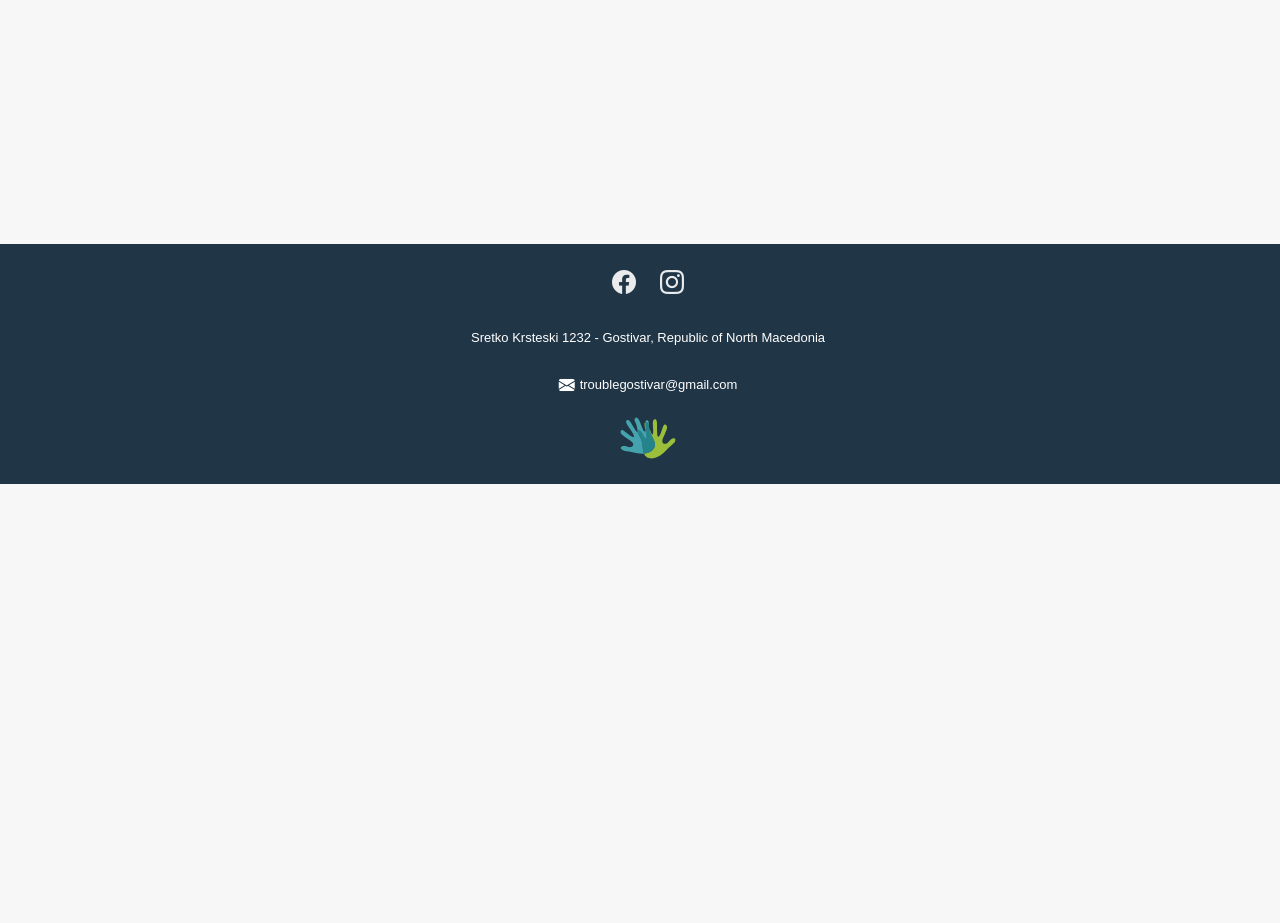
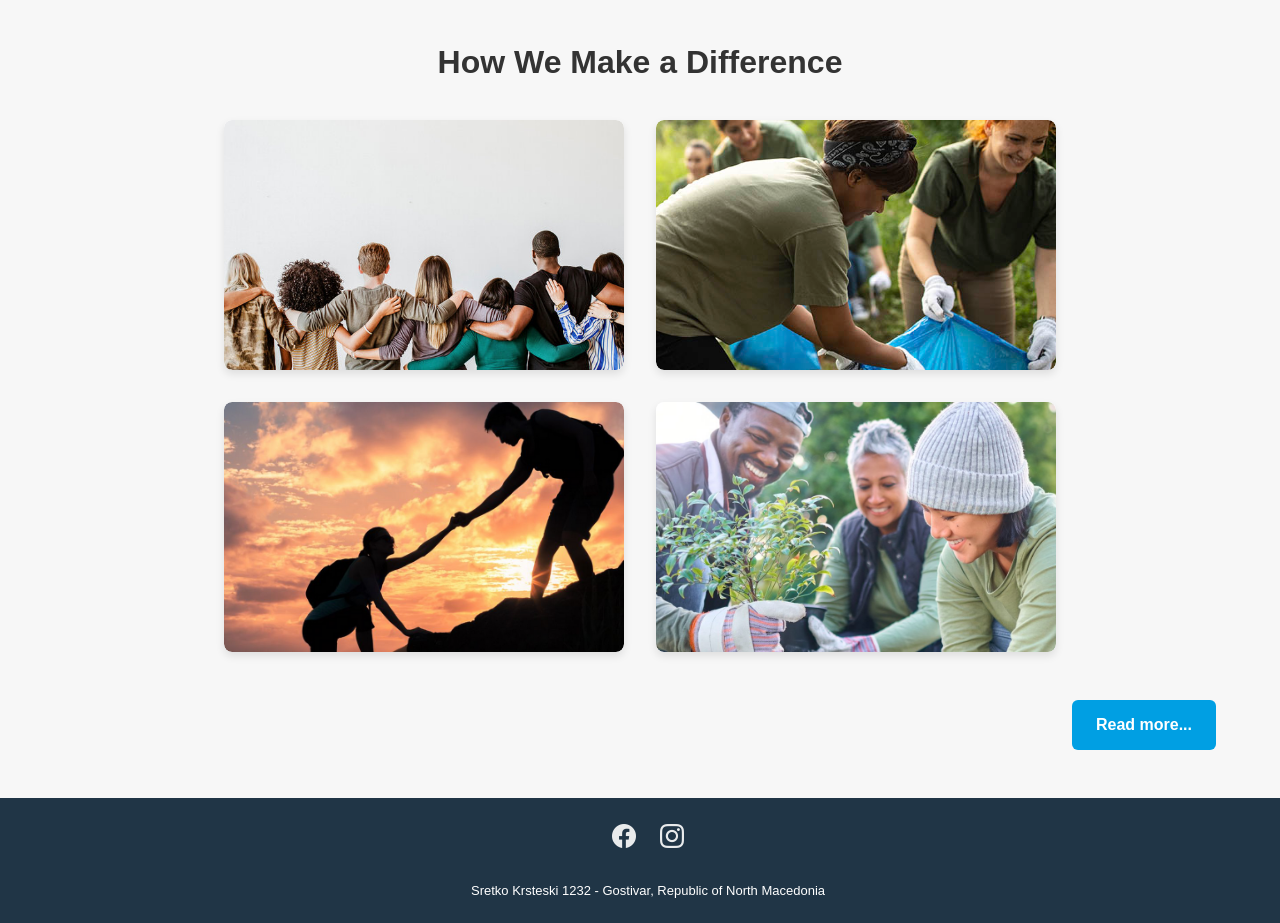
Before and after one commit to qa-codecademy/sp2025-cp06-wit-1, a plain HTML site: page frontend/index.html in a window 1280 px wide. Shown: the part 300-1223 px from the top of the page. Before the commit the page ends 800 px from the top, so only its background shows below. Drawn offline with nearby package versions, Linux system fonts and the light colour scheme.

Commit message:
sectionDifference finished and ready for review

```diff
--- /dev/null
+++ b/frontend/src/components/sectionDifference.js
@@ -0,0 +1,35 @@
+export const renderDifferenceSection = () => {
+    const differenceItems = [
+        {
+            imageUrl: './src/assets/exampleimageforsectionDifference.jpg',
+            description: 'Оброци за семејства во ризик'
+        },
+        {
+            imageUrl: './src/assets/exampleimageforsectionDifference2.jpg',
+            description: 'Поддршка за локални заедници'
+        },
+        {
+            imageUrl: './src/assets/exampleimageforsectionDifference3.png',
+            description: 'Здрава исхрана за децата'
+        },
+        {
+            imageUrl: './src/assets/exampleimageforsectionDifference4.jpg',
+            description: 'Здрава исхрана за децата'
+        }
+    ];
+
+    return `
+        <section class="difference">
+            <h2>How We Make a Difference</h2>
+            <div class="difference-items">
+                ${differenceItems.map(item => `
+                    <div class="difference-item">
+                        <img src="${item.imageUrl}" alt="${item.description}" />
+                    </div>
+                `).join('')}
+            </div>
+        </section>
+<div class="read-more-wrapper">
+    <a href="#projects" class="read-more-btn">Read more...</a>
+</div>`;
+};
--- a/frontend/src/styles/main.css
+++ b/frontend/src/styles/main.css
@@ -2,6 +2,7 @@
 @import url('./footer.css');
 @import url('./home.css');
 @import url('./navbar.css');
+@import url('./sectionDifference.css');
 
   body {
     margin: 0;
--- /dev/null
+++ b/frontend/src/styles/sectionDifference.css
@@ -0,0 +1,52 @@
+.difference {
+    text-align: center;
+    padding: 2rem 2rem;
+}
+
+.difference h2 {
+    font-size: 2rem;
+    margin-bottom: 2rem;
+}
+
+.difference-items {
+    display: flex;
+    justify-content: center;
+    gap: 2rem;
+    flex-wrap: wrap;
+}
+
+.difference-item {
+    width: 400px;
+    height: 250px;
+    border-radius: 8px;
+    overflow: hidden;
+    box-shadow: 0 4px 8px rgba(0, 0, 0, 0.1);
+    background: #fff;
+    display: flex;
+    align-items: center;
+    justify-content: center;
+}
+
+.difference-item img {
+    width: 100%;
+    height: 100%;
+    object-fit: cover; /* Клучно: пополнува рамка без да ја растегне сликата */
+    display: block;
+    border-radius: 8px;
+}
+
+.read-more-wrapper {
+    max-width: 1700px;
+    margin: 0 auto;
+    padding: 1rem 2rem;
+  }
+
+  .read-more-btn {
+    float: right;
+    background-color: #009fe3;
+    padding: 0.75rem 1.5rem;
+    color: white;
+    border-radius: 6px;
+    text-decoration: none;
+    font-weight: bold;
+  }
--- a/frontend/src/views/home-view.js
+++ b/frontend/src/views/home-view.js
@@ -1,4 +1,5 @@
 import OurMission from "../components/our-mission.js";
+import { renderDifferenceSection } from "../components/sectionDifference.js";
 
 const HomeView = () => {
 
@@ -6,6 +7,7 @@ const HomeView = () => {
     <section class="home-view container">
         <h1>This is the home view.</h1>
         ${OurMission()}
+        ${renderDifferenceSection()}
     </section>`;
 }
 
```
Also changed, not shown: frontend/src/assets/exampleimageforsectionDifference.jpg (added), frontend/src/assets/exampleimageforsectionDifference2.jpg (added), frontend/src/assets/exampleimageforsectionDifference3.png (added), frontend/src/assets/exampleimageforsectionDifference4.jpg (added).
